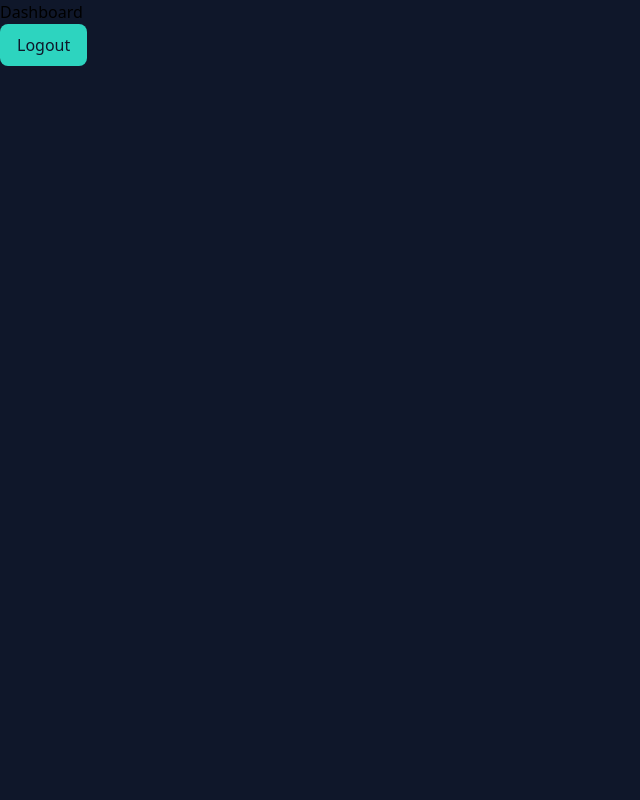
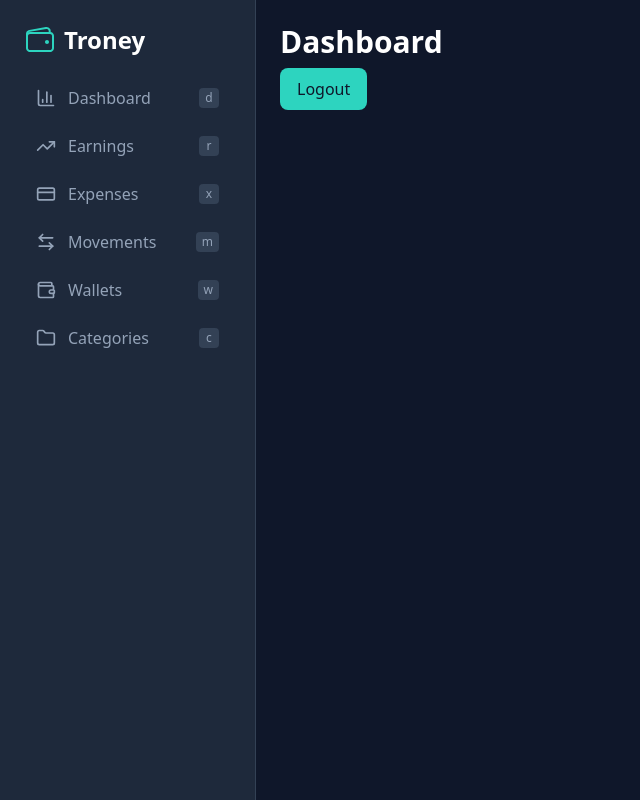
Before and after one commit to brunobragaw8t/troney-next, a Next.js app: page /dashboard in a window 1280 px wide. Shown: the whole page, without its empty margins (0-640 px from the left). Built offline with nearby package versions, Linux system fonts and the light colour scheme; no server answers.

Commit message:
feat(dashboard): add sidebar with logo and menu

```diff
--- a/src/app/dashboard/page.tsx
+++ b/src/app/(dasboard)/dashboard/page.tsx
@@ -22,7 +22,8 @@ export default function Dashboard() {
 
   return (
     <div>
-      <h1>Dashboard</h1>
+      <h1 className="mb-2 text-3xl font-bold text-white">Dashboard</h1>
+
       <Button type="button" label="Logout" onClick={handleLogout} />
     </div>
   );
--- /dev/null
+++ b/src/app/(dasboard)/layout.tsx
@@ -0,0 +1,94 @@
+import { Logo } from "@/components/brand/logo";
+import Link from "next/link";
+import {
+  BarChart3,
+  CreditCard,
+  PieChart,
+  Calendar,
+  Settings,
+  TrendingUp,
+  ArrowLeftRight,
+  Wallet,
+  Folder,
+} from "lucide-react";
+
+export default function DashboardLayout({
+  children,
+}: {
+  children: React.ReactNode;
+}) {
+  const navItems = [
+    {
+      href: "/dashboard",
+      icon: BarChart3,
+      label: "Dashboard",
+      keymap: "d",
+    },
+    {
+      href: "/earnings",
+      icon: TrendingUp,
+      label: "Earnings",
+      keymap: "r",
+    },
+    {
+      href: "/expenses",
+      icon: CreditCard,
+      label: "Expenses",
+      keymap: "x",
+    },
+    {
+      href: "/movements",
+      icon: ArrowLeftRight,
+      label: "Movements",
+      keymap: "m",
+    },
+    {
+      href: "/wallets",
+      icon: Wallet,
+      label: "Wallets",
+      keymap: "w",
+    },
+    {
+      href: "/categories",
+      icon: Folder,
+      label: "Categories",
+      keymap: "c",
+    },
+  ];
+
+  return (
+    <div className="flex min-h-screen">
+      <aside className="flex w-64 flex-col gap-5 border-r border-secondary-3 bg-secondary-2 p-6">
+        <Logo />
+
+        <nav>
+          <ul className="space-y-1">
+            {navItems.map((item) => (
+              <li key={item.href}>
+                <Link
+                  href={item.href}
+                  className="group flex items-center gap-3 rounded-lg px-3 py-2.5 hover:bg-primary-2 hover:bg-opacity-10"
+                >
+                  <item.icon
+                    size={20}
+                    className="text-secondary-4 group-hover:text-primary-1"
+                  />
+
+                  <span className="text-secondary-4 group-hover:text-primary-1">
+                    {item.label}
+                  </span>
+
+                  <span className="ml-auto min-w-5 rounded bg-secondary-3 px-1.5 py-0.5 text-center text-xs text-secondary-4 group-hover:text-primary-1">
+                    {item.keymap}
+                  </span>
+                </Link>
+              </li>
+            ))}
+          </ul>
+        </nav>
+      </aside>
+
+      <main className="p-6">{children}</main>
+    </div>
+  );
+}
```
